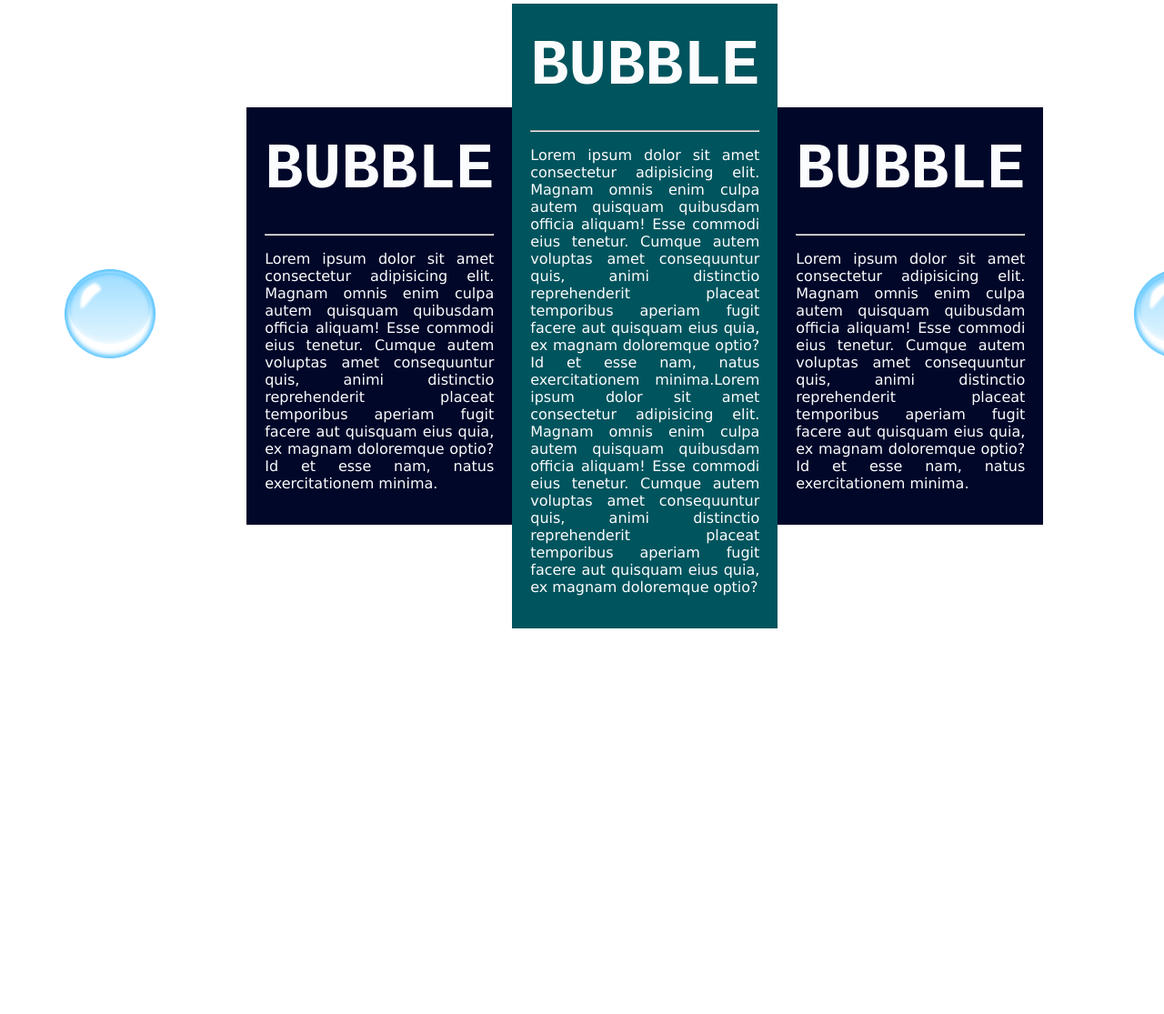
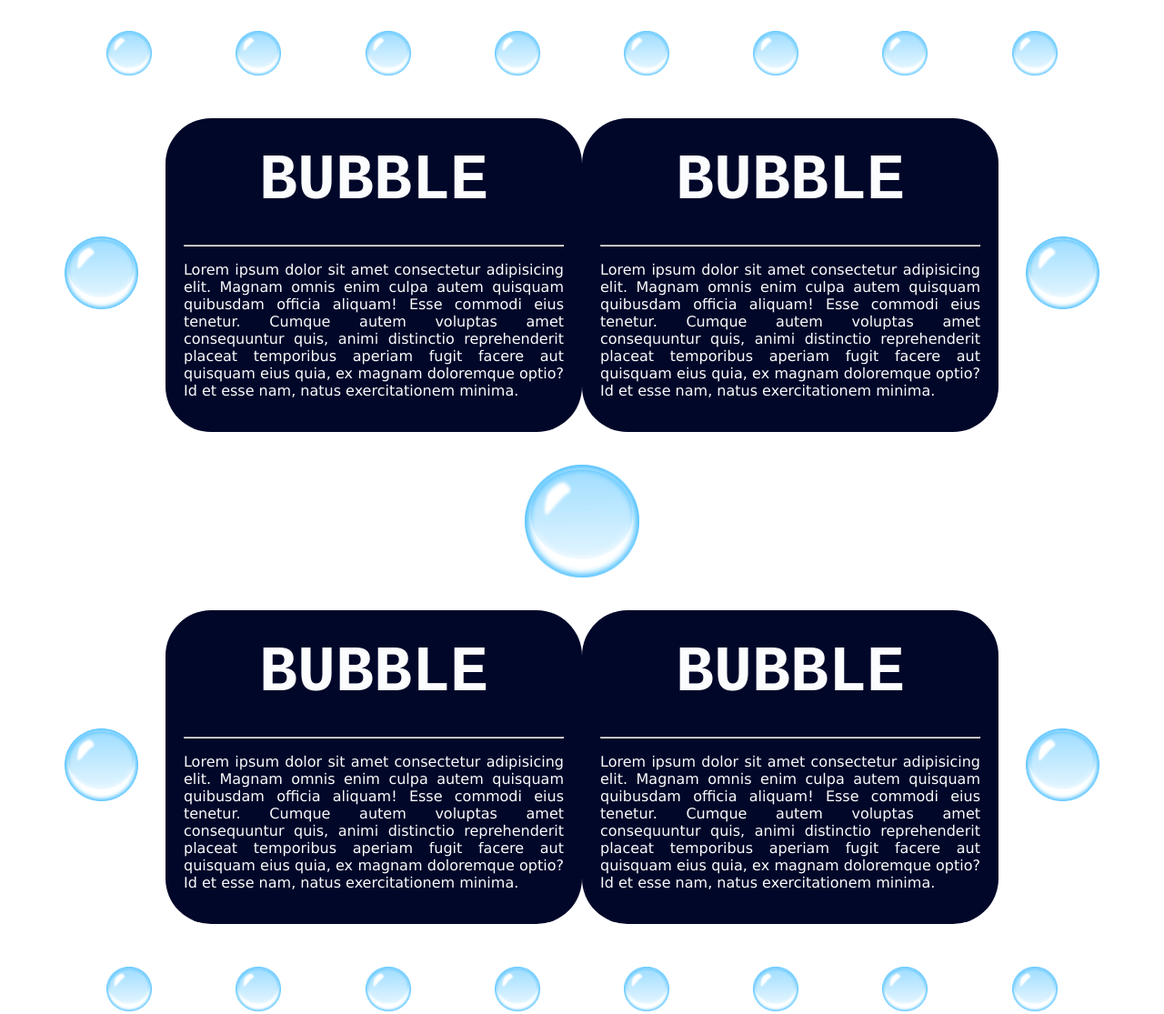
Before and after one commit to KhadimulRoni/bubble-web, a plain HTML site: page index.html in a window 1280 px wide. Shown: the part 1527-2642 px from the top of the page at 91% size. Before the commit the page ends 2226 px from the top, so only its background shows below. Drawn offline with Linux system fonts and the light colour scheme.

Commit message:
add changes

```diff
--- a/index.html
+++ b/index.html
@@ -41,6 +41,119 @@
             </div>
     </div>
     <br>
+
+    <div class="bt">
+        <div class="bubble">
+        <img src="images/bubble.png" alt="bubble">
+
+
+        </div>
+        <div class="text1">
+            <h1>BUBBLE</h1>
+            <hr>
+            <p>Lorem ipsum dolor sit amet consectetur adipisicing elit. Magnam omnis enim culpa autem quisquam quibusdam officia aliquam! Esse commodi eius tenetur. Cumque autem voluptas amet consequuntur quis, animi distinctio reprehenderit placeat temporibus aperiam fugit facere aut quisquam eius quia, ex magnam doloremque optio? Id et esse nam, natus exercitationem minima.</p>
+        </div>
+        <br>
+        <div class="text">
+
+            <h1>BUBBLE</h1>
+            <hr>
+            <p>Lorem ipsum dolor sit amet consectetur adipisicing elit. Magnam omnis enim culpa autem quisquam quibusdam officia aliquam! Esse commodi eius tenetur. Cumque autem voluptas amet consequuntur quis, animi distinctio reprehenderit placeat temporibus aperiam fugit facere aut quisquam eius quia, ex magnam doloremque optio? Id et esse nam, natus exercitationem minima.Lorem ipsum dolor sit amet consectetur adipisicing elit. Magnam omnis enim culpa autem quisquam quibusdam officia aliquam! Esse commodi eius tenetur. Cumque autem voluptas amet consequuntur quis, animi distinctio reprehenderit placeat temporibus aperiam fugit facere aut quisquam eius quia, ex magnam doloremque optio?</p>
+        </div>
+
+    <br>
+
+        <div class="text1">
+            <h1>BUBBLE</h1>
+            <hr>
+            <p>Lorem ipsum dolor sit amet consectetur adipisicing elit. Magnam omnis enim culpa autem quisquam quibusdam officia aliquam! Esse commodi eius tenetur. Cumque autem voluptas amet consequuntur quis, animi distinctio reprehenderit placeat temporibus aperiam fugit facere aut quisquam eius quia, ex magnam doloremque optio? Id et esse nam, natus exercitationem minima.</p>
+        </div>
+
+
+        <div class="bubble2">
+            <img src="images/bubble.png" alt="bubble">
+
+            </div>
+
+    </div>
+    <br><br><br><br>
+    <div class="bubbles2">
+        <img src="images/bubble.png">
+        <img src="images/bubble.png">
+        <img src="images/bubble.png">
+        <img src="images/bubble.png">
+        <img src="images/bubble.png">
+        <img src="images/bubble.png">
+        <img src="images/bubble.png">
+        <img src="images/bubble.png">
+    </div>
+    <br><br><br><br>
+
+    <div class="bt2">
+        <div class="bubble3">
+            <img src="images/bubble.png" alt="bubble">
+
+
+        </div>
+        <div class="text2">
+            <h1>BUBBLE</h1>
+            <hr>
+            <p>Lorem ipsum dolor sit amet consectetur adipisicing elit. Magnam omnis enim culpa autem quisquam quibusdam officia aliquam! Esse commodi eius tenetur. Cumque autem voluptas amet consequuntur quis, animi distinctio reprehenderit placeat temporibus aperiam fugit facere aut quisquam eius quia, ex magnam doloremque optio? Id et esse nam, natus exercitationem minima.</p>
+        </div>
+        <br><br><br><br>
+
+        <div class="text3">
+            <h1>BUBBLE</h1>
+            <hr>
+            <p>Lorem ipsum dolor sit amet consectetur adipisicing elit. Magnam omnis enim culpa autem quisquam quibusdam officia aliquam! Esse commodi eius tenetur. Cumque autem voluptas amet consequuntur quis, animi distinctio reprehenderit placeat temporibus aperiam fugit facere aut quisquam eius quia, ex magnam doloremque optio? Id et esse nam, natus exercitationem minima.</p>
+        </div>
+        <div class="bubble3">
+            <img src="images/bubble.png" alt="bubble">
+
+        </div>
+
+    </div>
+    <br><br>
+    <div class="r">
+        <img src="images/bubble.png" alt="Bubble">
+    </div>
+    <br><br>
+    <div class="bt2">
+        <div class="bubble3">
+            <img src="images/bubble.png" alt="bubble">
+
+
+        </div>
+        <div class="text2">
+            <h1>BUBBLE</h1>
+            <hr>
+            <p>Lorem ipsum dolor sit amet consectetur adipisicing elit. Magnam omnis enim culpa autem quisquam quibusdam officia aliquam! Esse commodi eius tenetur. Cumque autem voluptas amet consequuntur quis, animi distinctio reprehenderit placeat temporibus aperiam fugit facere aut quisquam eius quia, ex magnam doloremque optio? Id et esse nam, natus exercitationem minima.</p>
+        </div>
+        <br><br><br><br>
+
+        <div class="text3">
+            <h1>BUBBLE</h1>
+            <hr>
+            <p>Lorem ipsum dolor sit amet consectetur adipisicing elit. Magnam omnis enim culpa autem quisquam quibusdam officia aliquam! Esse commodi eius tenetur. Cumque autem voluptas amet consequuntur quis, animi distinctio reprehenderit placeat temporibus aperiam fugit facere aut quisquam eius quia, ex magnam doloremque optio? Id et esse nam, natus exercitationem minima.</p>
+        </div>
+        <div class="bubble3">
+            <img src="images/bubble.png" alt="bubble">
+
+        </div>
+
+    </div>
+    <br><br><br><br>
+    <div class="bubbles2">
+        <img src="images/bubble.png">
+        <img src="images/bubble.png">
+        <img src="images/bubble.png">
+        <img src="images/bubble.png">
+        <img src="images/bubble.png">
+        <img src="images/bubble.png">
+        <img src="images/bubble.png">
+        <img src="images/bubble.png">
+    </div>
+    <br><br><br><br>
     <div class="bt">
         <div class="bubble">
         <img src="images/bubble.png" alt="bubble">
@@ -74,39 +187,23 @@
 
             </div>
     </div>
-    <br>
-    <div class="bt">
-        <div class="bubble">
-        <img src="images/bubble.png" alt="bubble">
+    <br><br><br><br>
+    <div class="bubbles2">
+        <img src="images/bubble.png">
+        <img src="images/bubble.png">
+        <img src="images/bubble.png">
+        <img src="images/bubble.png">
+        <img src="images/bubble.png">
+        <img src="images/bubble.png">
+        <img src="images/bubble.png">
+        <img src="images/bubble.png">
+    </div>
+    <br><br><br><br>
+    <div class="text4">
+        <h1>BUBBLE</h1>
+        <hr>
+        <p>Lorem ipsum dolor sit amet consectetur adipisicing elit. Magnam omnis enim culpa autem quisquam quibusdam officia aliquam! Esse commodi eius tenetur. Cumque autem voluptas amet consequuntur quis, animi distinctio reprehenderit placeat temporibus aperiam fugit facere aut quisquam eius quia, ex magnam doloremque optio? Id et esse nam, natus exercitationem minima.</p>
+    </div>
 
-
-        </div>
-        <div class="text1">
-            <h1>BUBBLE</h1>
-            <hr>
-            <p>Lorem ipsum dolor sit amet consectetur adipisicing elit. Magnam omnis enim culpa autem quisquam quibusdam officia aliquam! Esse commodi eius tenetur. Cumque autem voluptas amet consequuntur quis, animi distinctio reprehenderit placeat temporibus aperiam fugit facere aut quisquam eius quia, ex magnam doloremque optio? Id et esse nam, natus exercitationem minima.</p>
-        </div>
-        <br>
-        <div class="text">
-
-            <h1>BUBBLE</h1>
-            <hr>
-            <p>Lorem ipsum dolor sit amet consectetur adipisicing elit. Magnam omnis enim culpa autem quisquam quibusdam officia aliquam! Esse commodi eius tenetur. Cumque autem voluptas amet consequuntur quis, animi distinctio reprehenderit placeat temporibus aperiam fugit facere aut quisquam eius quia, ex magnam doloremque optio? Id et esse nam, natus exercitationem minima.Lorem ipsum dolor sit amet consectetur adipisicing elit. Magnam omnis enim culpa autem quisquam quibusdam officia aliquam! Esse commodi eius tenetur. Cumque autem voluptas amet consequuntur quis, animi distinctio reprehenderit placeat temporibus aperiam fugit facere aut quisquam eius quia, ex magnam doloremque optio?</p>
-        </div>
-
-    <br>
-
-        <div class="text1">
-            <h1>BUBBLE</h1>
-            <hr>
-            <p>Lorem ipsum dolor sit amet consectetur adipisicing elit. Magnam omnis enim culpa autem quisquam quibusdam officia aliquam! Esse commodi eius tenetur. Cumque autem voluptas amet consequuntur quis, animi distinctio reprehenderit placeat temporibus aperiam fugit facere aut quisquam eius quia, ex magnam doloremque optio? Id et esse nam, natus exercitationem minima.</p>
-        </div>
-
-
-        <div class="bubble2">
-            <img src="images/bubble.png" alt="bubble">
-
-            </div>
-    </div>
 </body>
 </html>
--- a/style.css
+++ b/style.css
@@ -182,3 +182,59 @@ p{
     margin-right: 100px;
 
 }
+.bubbles2{
+    width: 90%;
+    height: 0;
+    margin: auto;
+    display: flex;
+    align-items: center;
+    justify-content: space-around;
+}
+.bubbles2 img{
+    width: 50px;
+}
+
+.bubble3 img{
+        width: 100%;
+        height: auto;
+        margin-right: 80px;
+
+    }
+
+.bt2{
+    width: 90%;
+    height: 15%;
+    margin: auto;
+    display: flex;
+    align-items: center;
+    justify-content: space-between;
+}
+.text2{
+    margin-left: 30px;
+    color: #fbfcfd;
+    animation: mymove1 5s infinite;
+    padding: 20px;
+    text-align: center;
+    border-radius: 50px;
+}
+.text3{
+    margin-right: 30px;
+    color: #fbfcfd;
+    animation: mymove1 5s infinite;
+    padding: 20px;
+    text-align: center;
+    border-radius: 50px;
+}
+.r img{
+    width: 10%;
+    margin: auto;
+    display: block;
+    text-align: center;
+}
+.text4{
+    border-top-style: dotted;
+    color: #fbfcfd;
+    animation: mymove1 5s infinite;
+    padding: 20px;
+    text-align: center;
+}
```
